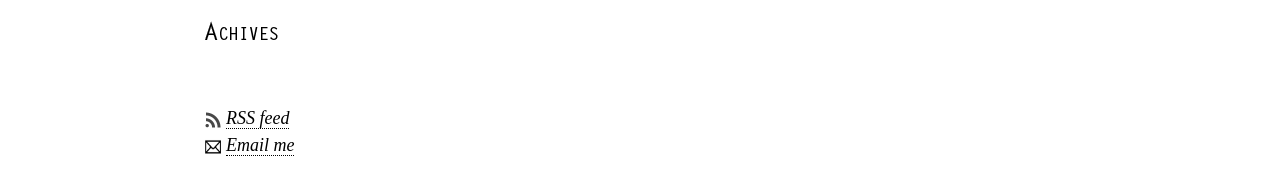
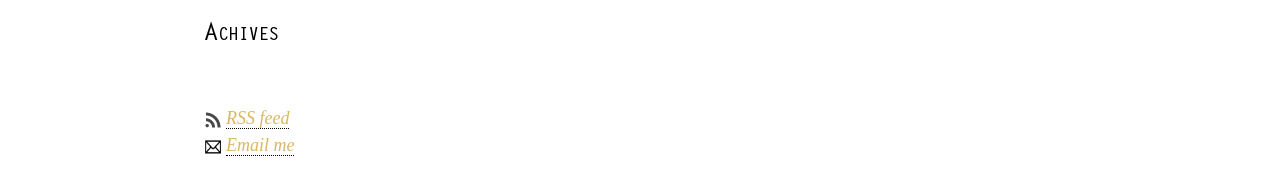
Before and after one commit to exceedhl/my-blog, a Jekyll site: the page built from blog/index.html, in a window 1280 px wide. Shown: the part 198-393 px from the top of the page. Built offline with Jekyll 4.4.1, drawn with Linux system fonts in a browser that asks for light colours.

Commit message:
modified style

```diff
--- a/blog/styles/main.css
+++ b/blog/styles/main.css
@@ -52,7 +52,7 @@ a {
 }
 
 a:link, a:visited {
-    color: #000;
+    color: #d9b860;
 }
 
 a:hover {
@@ -63,10 +63,20 @@ a.nodecoration {
     border-bottom: none;
 }
 
-.contents {
+pre.example, .contents {
     border: 1px solid #999;
     border-width: 1px 0;
     background-color: #eee;
     padding: 1em;
     margin-bottom: 1em;
 }
+
+.contents a {
+    color: #000;
+    font-weight: normal;
+}
+
+pre.example {
+    border-width: 1px 1px;
+    overflow: auto;
+}
```
Also changed, not shown: 1 other file.
